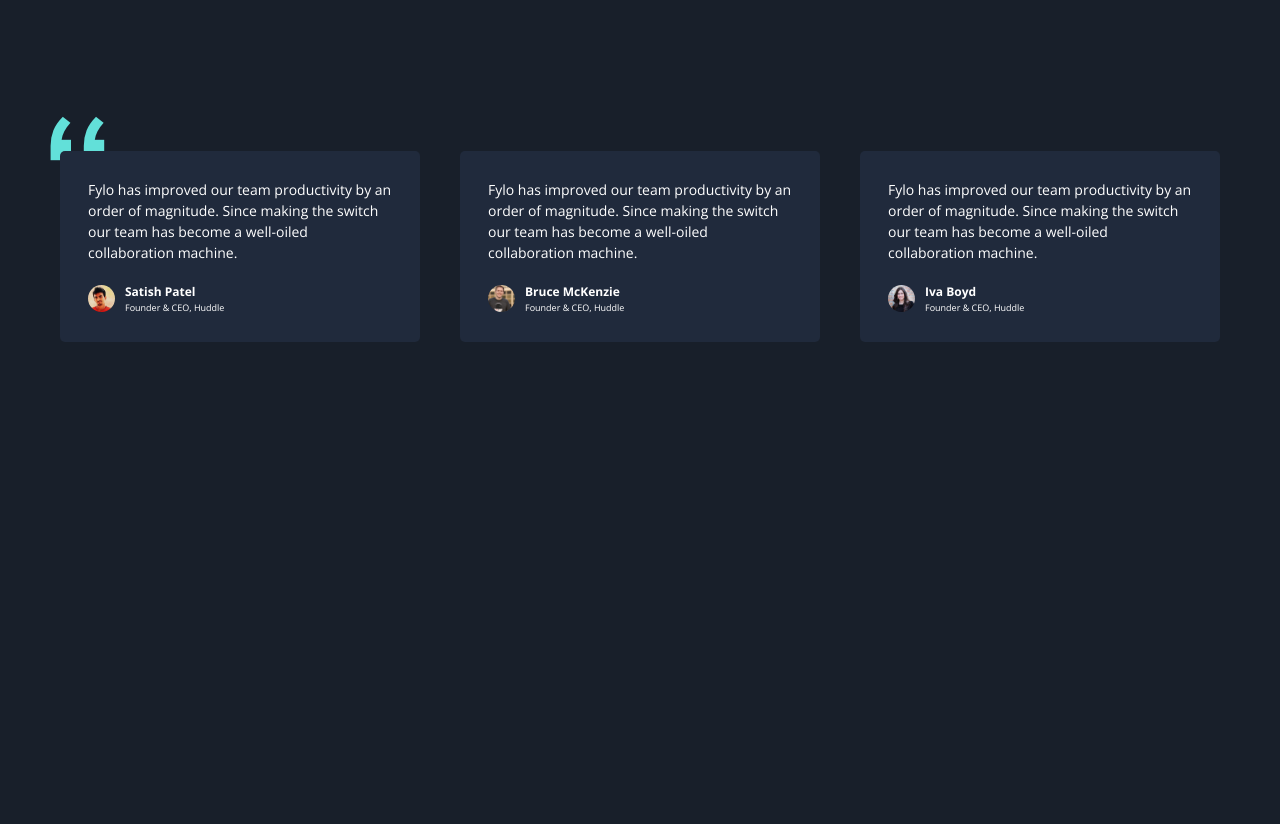
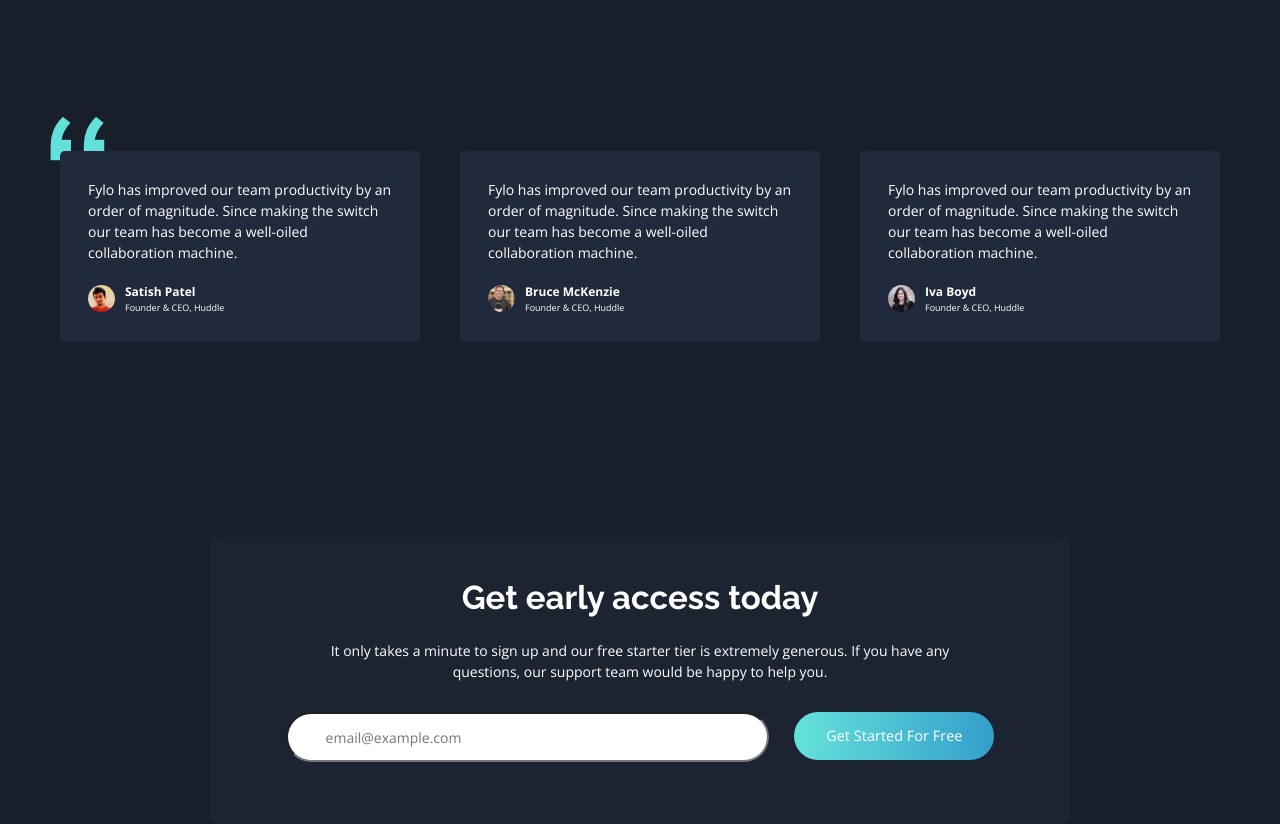
Before and after one commit to iPavelGeorgiev/fylo-dark-theme-landing-page, a website: page src/index.html in a window 1280 px wide. Shown: the part 2343-3167 px from the top of the page. Before the commit the page ends 2765 px from the top, so only its background shows below. Drawn offline with nearby package versions, Linux system fonts and the light colour scheme; files that its build step writes are made by us from their sources.

Commit message:
Add cta component

```diff
--- a/src/index.html
+++ b/src/index.html
@@ -153,6 +153,19 @@
         </figure>
       </div>
     </section>
+    <section class="cta">
+      <h2 class="cta-title">Get early access today</h2>
+      <p class="cta-text">
+        It only takes a minute to sign up and our free starter tier is extremely generous. If you have any questions, our support team would be happy to help you.
+      </p>
+      <div class="cta-group">
+        <div class="cta-input-group">
+          <input type="email" class="cta-input" placeholder="email@example.com">
+          <p class="error-msg">Please enter a valid email address</p>
+        </div>
+        <button class="btn-primary-sm">Get Started For Free</button>
+      </div>
+    </section>
   </main>
 </body>
 </html>
--- /dev/null
+++ b/src/scss/components/_cta.scss
@@ -0,0 +1,64 @@
+@use "../abstracts/colors";
+@use "../abstracts/variables" as vars;
+@use "../abstracts/breakpoints" as *;
+
+.cta {
+  position: relative;
+  bottom: -11.5rem;
+  background-color: colors.$dark-blue-200;
+  border-radius: 1rem;
+  max-width: 86rem;
+  margin: 0 auto;
+  padding: 4rem;
+  text-align: center;
+
+  @include breakpoint("max", 930px) {
+    margin: vars.$container-padding-x;
+  }
+
+  &-text {
+    max-width: 63rem;
+    margin: 0 auto 3rem auto;
+  }
+
+  &-group {
+    display: flex;
+    justify-content: center;
+    align-items: flex-start;
+    column-gap: 2.5rem;
+
+    @include breakpoint("max", 640px) {
+      flex-direction: column;
+    }
+  }
+
+  .error-msg {
+    visibility: hidden;
+    font-size: 1.1rem;
+    font-weight: bold;
+    text-align: start;
+    color: colors.$light-red;
+    margin: .5rem 0 0 4rem;
+  }
+
+  &-input-group {
+    width: 62%;
+
+    @include breakpoint("max", 640px) {
+      width: 100%;
+    }
+  }
+
+  .btn-primary-sm {
+    @include breakpoint("max", 640px) {
+      width: 100%;
+    }
+  }
+
+  &-input {
+    padding: 0 3.8rem;
+    height: 5rem;
+    border-radius: 5rem;
+    width: 100%;
+  }
+}
--- a/src/scss/main.scss
+++ b/src/scss/main.scss
@@ -8,3 +8,4 @@
 @use "./components/features";
 @use "./components/stay-productive";
 @use "./components/testimonials";
+@use "./components/cta";
```
